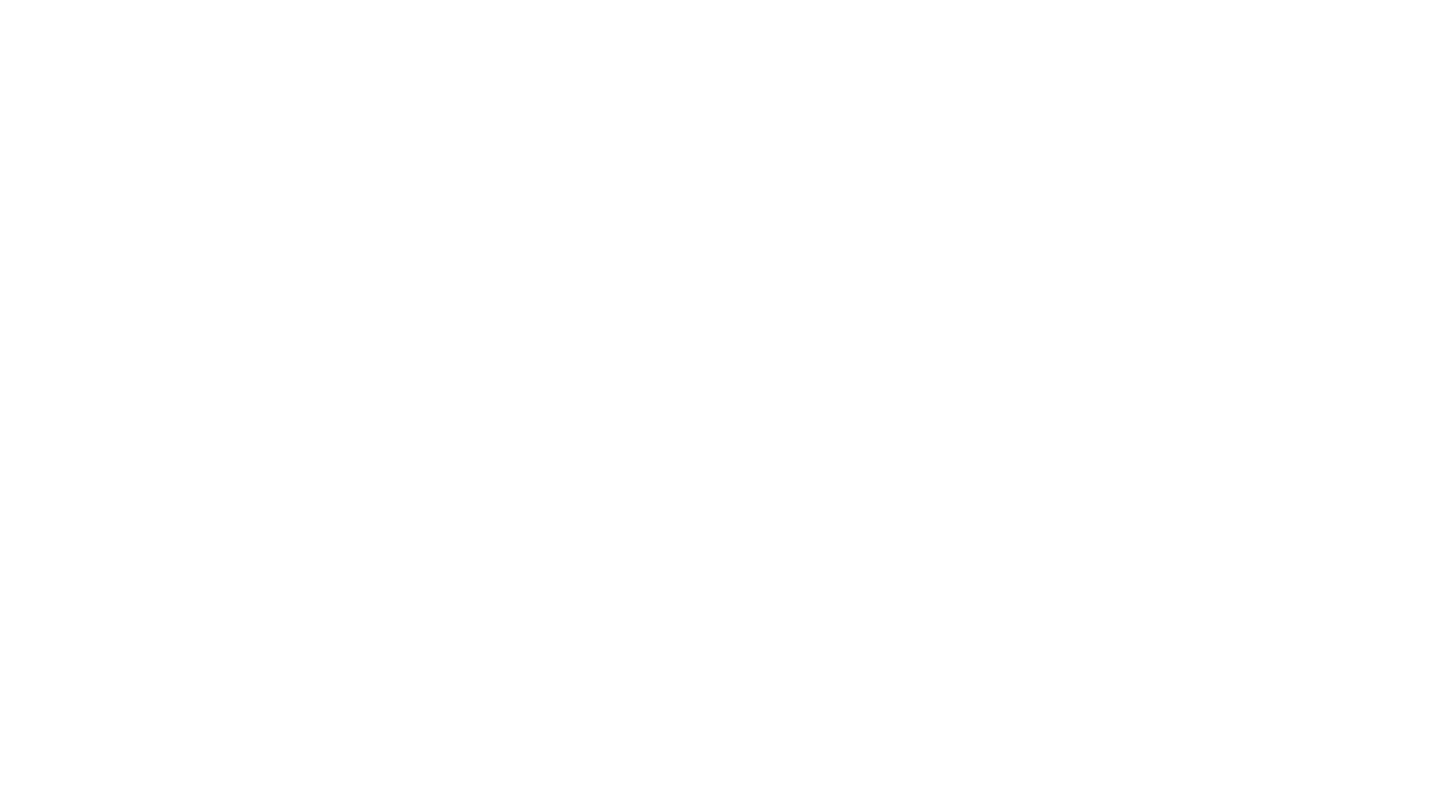
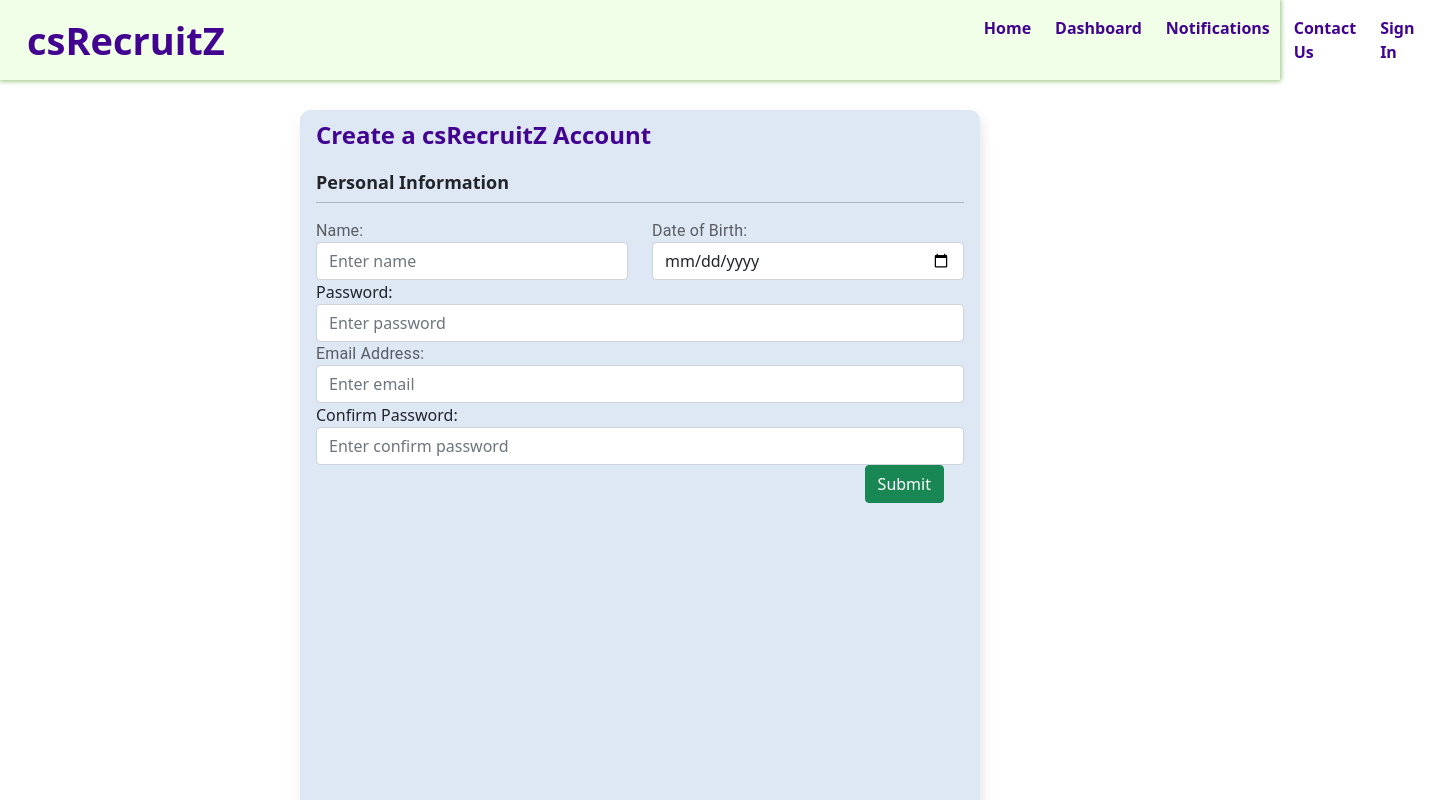
Before and after one commit to adrita1999/csRecruitZ, a React (Create React App) app in the folder csRecruitz_codebase/react_frontend/: page /register in a window 1280 px wide. Before the commit this address had no page. Shown: the top 800 px of the page, 1430 px wide, since content can reach past the window. Built offline with nearby package versions, Linux system fonts and the light colour scheme.

Commit message:
register_design_started

```diff
--- a/csRecruitz_codebase/react_frontend/src/index.js
+++ b/csRecruitz_codebase/react_frontend/src/index.js
@@ -9,6 +9,7 @@
 
 import Joblist from "./my_components/jobpostlist";
 import Jobdetails from "./my_components/jobdetails";
+import Register from "./my_components/Register";
 
 import Home from "./my_components/Home";
 import Quiz from "./my_components/Quiz"
@@ -22,6 +23,7 @@
       <Route path="/dashboard" element={<Personal />} />
         <Route path="/professional" element={< Professional/>} />
         <Route path="/joblist" element={< Joblist/>} />
+        <Route path="/register" element={< Register/>} />
         <Route path="/jobdetails" element={< Jobdetails/>} />
         <Route path="/quiz" element={< Quiz/>} />
         <Route path="/tag" element={< Tag/>} />
--- /dev/null
+++ b/csRecruitz_codebase/react_frontend/src/my_components/Register.js
@@ -0,0 +1,163 @@
+import React, {Component} from "react";
+import Navb from "./Navb";
+import './registration.css';
+import {InputLabel} from "@mui/material";
+class Register extends  Component {
+    constructor() {
+    super();
+    this.state = {
+      input: {},
+      errors: {}
+    };
+
+
+    this.handleSubmit = this.handleSubmit.bind(this);
+    this.handleChange = this.handleChange.bind(this);
+  }
+
+handleChange(event) {
+    let input = this.state.input;
+    input[event.target.name] = event.target.value;
+
+    this.setState({
+      input
+    });
+  }
+  handleSubmit(event) {
+    event.preventDefault();
+
+    if(this.validate()){
+        console.log(this.state);
+
+        let input = {};
+        input["name"] = "";
+        input["email"] = "";
+        input["password"] = "";
+        input["confirm_password"] = "";
+        this.setState({input:input});
+
+        alert('Demo Form is submited');
+    }
+  }
+
+  validate(){
+      let input = this.state.input;
+      let errors = {};
+      let isValid = true;
+
+
+      if (typeof input["email"] !== "undefined") {
+
+        var pattern = new RegExp(/^(("[\w-\s]+")|([\w-]+(?:\.[\w-]+)*)|("[\w-\s]+")([\w-]+(?:\.[\w-]+)*))(@((?:[\w-]+\.)*\w[\w-]{0,66})\.([a-z]{2,6}(?:\.[a-z]{2})?)$)|(@\[?((25[0-5]\.|2[0-4][0-9]\.|1[0-9]{2}\.|[0-9]{1,2}\.))((25[0-5]|2[0-4][0-9]|1[0-9]{2}|[0-9]{1,2})\.){2}(25[0-5]|2[0-4][0-9]|1[0-9]{2}|[0-9]{1,2})\]?$)/i);
+        if (!pattern.test(input["email"])) {
+          isValid = false;
+          errors["email"] = "Please enter valid email address.";
+        }
+      }
+
+
+      if (typeof input["password"] !== "undefined" && typeof input["confirm_password"] !== "undefined") {
+
+        if (input["password"] != input["confirm_password"]) {
+          isValid = false;
+          errors["password"] = "Passwords don't match.";
+        }
+      }
+
+      this.setState({
+        errors: errors
+      });
+
+      return isValid;
+  }
+
+  render() {
+    return (
+        <React.Fragment>
+        <Navb/>
+      <div className="content_reg">
+          <p className="seems-h1_reg"><b> Create a csRecruitZ Account</b></p>
+          <p style={{
+              fontSize:18,
+              marginBottom:-10,
+              fontWeight:"bold"
+          }}>Personal Information</p>
+          <hr/>
+        <form onSubmit={this.handleSubmit}>
+         <div className="row">
+             <div className="col-sm-6">
+          <div className="form-group">
+            <InputLabel for="name">Name:</InputLabel>
+            <input
+              type="text"
+              name="name"
+              value={this.state.input.name}
+              class="form-control"
+              placeholder="Enter name"
+              onChange={this.handleChange}
+              id="name" required/>
+
+          </div>
+             </div>
+             <div className="col-sm-6">
+                 <div className="form-group">
+                     <InputLabel for="dob">Date of Birth:</InputLabel>
+                     <input
+                         type="date"
+                         name="dob"
+
+                         className="form-control"
+                         placeholder="Enter Date of Birth"
+                         id="dob" required/>
+
+
+                 </div>
+             </div>
+         </div>
+          <div className="form-group">
+            <label for="password">Password:</label>
+            <input
+              type="password"
+              name="password"
+              value={this.state.input.password}
+              onChange={this.handleChange}
+              class="form-control"
+              placeholder="Enter password"
+              id="password" required/>
+
+              <div className="text-danger">{this.state.errors.password}</div>
+          </div>
+            <div className="form-group">
+                <InputLabel for="email">Email Address:</InputLabel>
+                <input
+                    type="text"
+                    name="email"
+                    value={this.state.input.email}
+                    onChange={this.handleChange}
+                    className="form-control"
+                    placeholder="Enter email"
+                    id="email" required/>
+
+                <div className="text-danger">{this.state.errors.email}</div>
+            </div>
+          <div className="form-group">
+            <label for="password">Confirm Password:</label>
+            <input
+              type="password"
+              name="confirm_password"
+              value={this.state.input.confirm_password}
+              onChange={this.handleChange}
+              class="form-control"
+              placeholder="Enter confirm password"
+              id="confirm_password" required/>
+          </div>
+
+          <input type="submit" value="Submit" class="btn btn-success" />
+        </form>
+      </div>
+            </React.Fragment>
+    );
+  }
+
+}
+export default Register;
--- /dev/null
+++ b/csRecruitz_codebase/react_frontend/src/my_components/registration.css
@@ -0,0 +1,20 @@
+div.content_reg {
+  background-color: #DEE7F4;
+  margin-top: 30px;
+  margin-left: 300px;
+  margin-right: 300px;
+  padding: 1px 16px;
+  height: auto;
+  min-height: 100vh;
+  overflow: hidden;
+  border-radius: 0.7rem 0.7rem 0.7rem 0.7rem;
+  box-shadow: 0.25rem 0.25rem 0.6rem rgba(0,0,0,0.05), 0 0.5rem 1.125rem rgba(75,0,0,0.05);
+
+}
+.seems-h1_reg {
+  margin-top: 1%;
+  color: #410390;
+  font-size: x-large;
+
+
+}
```
Also changed, not shown: 1 other file (tests, documents, lock files or other folders).
